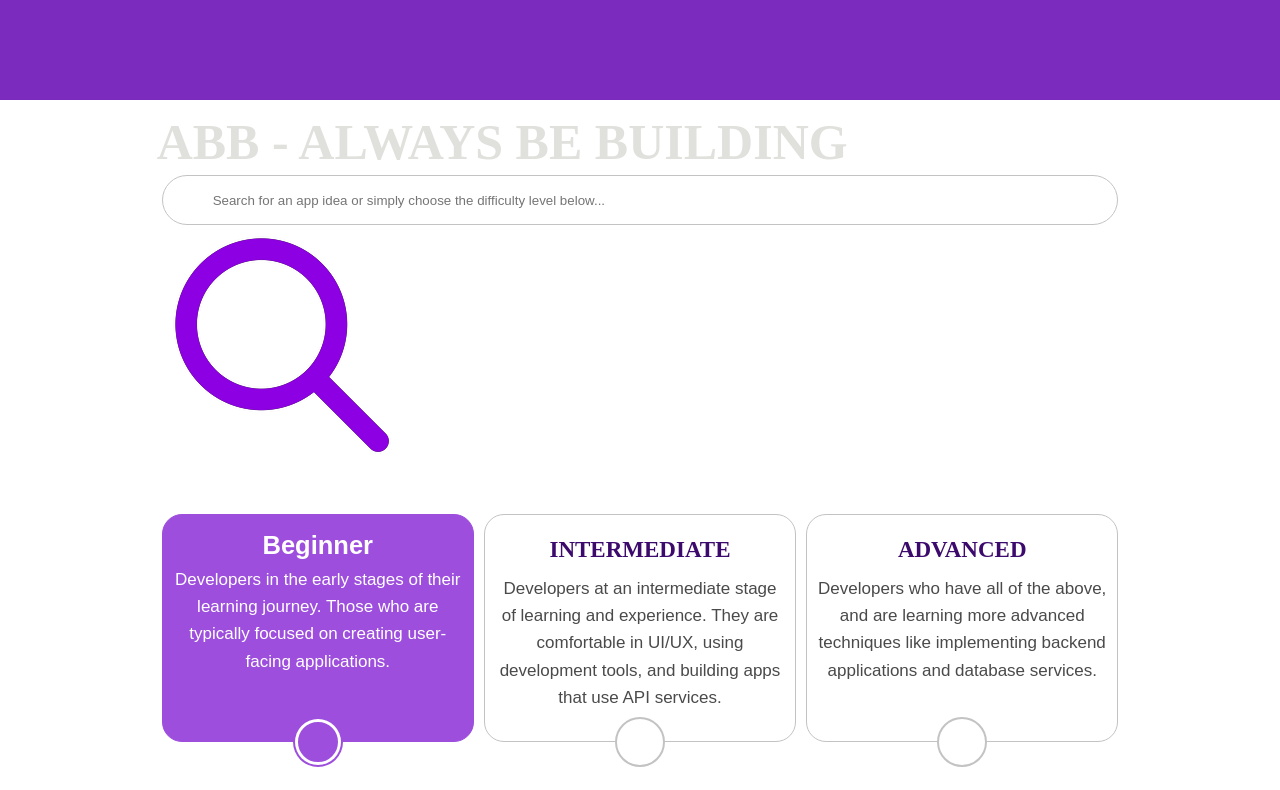
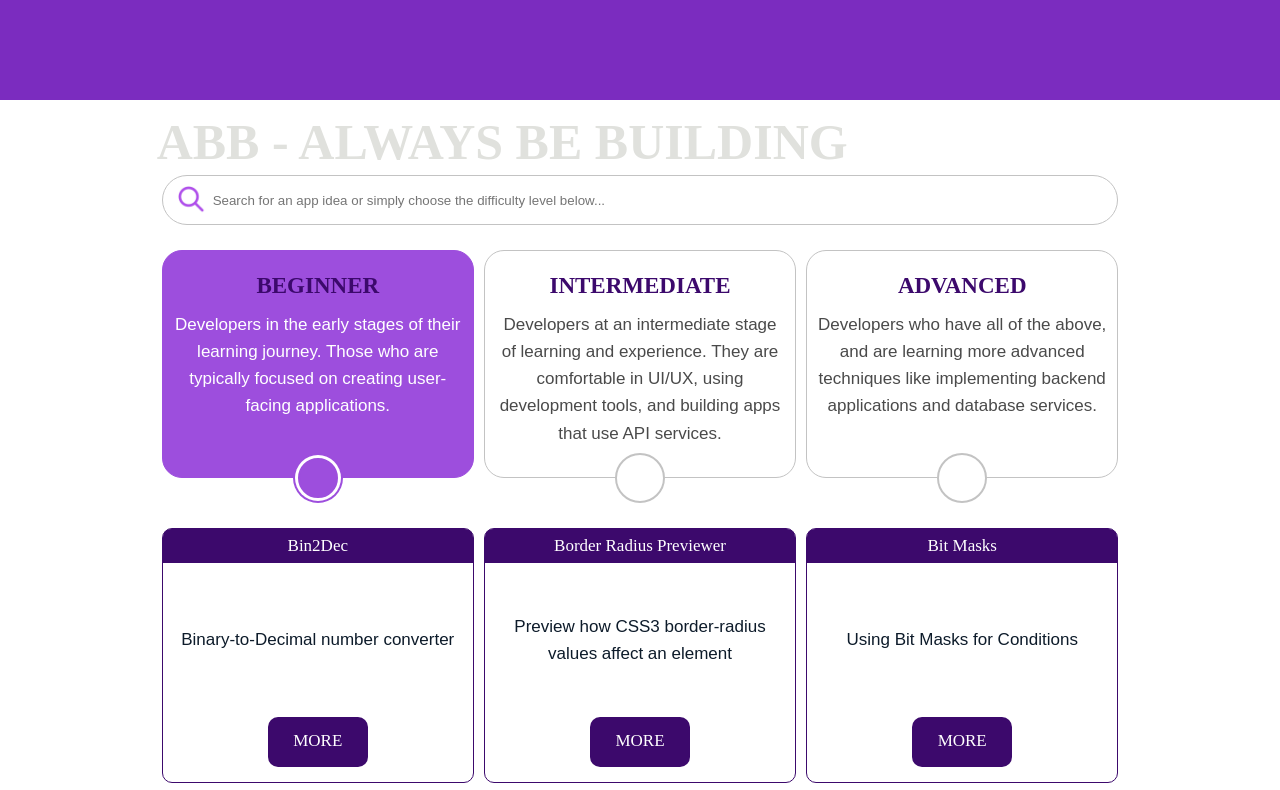
Before and after one commit to chingu-voyages/v38-geckos-team-04, a React (Create React App) app in the folder frontend/: page / in a window 1280 px wide. Shown: the top 790 px of the page. Built offline with nearby package versions, Linux system fonts and the light colour scheme; a web font is replaced by a local one.

Commit message:
Make changes according to the review

```diff
--- a/frontend/src/components/Main.js
+++ b/frontend/src/components/Main.js
@@ -1,10 +1,10 @@
-import { Fragment, useState }from 'react'
+import { Fragment }from 'react'
 import SearchForm from './SearchForm';
 import ResultsList from './ResultsList';
 import '../sass/components/main.scss';
 
 function Main() {
-    const [radioDifficulty, setRadioDifficulty] = useState('beginner');
+
 
 
 
@@ -12,8 +12,8 @@ function Main() {
         <Fragment>
             <main className='main'>
             <h1 className='heading-primary'>abb - always be building</h1>
-                <SearchForm radioDifficulty={radioDifficulty} setRadioDifficulty={setRadioDifficulty}/>
-                <ResultsList radioDifficulty={radioDifficulty}/>
+                <SearchForm />
+                <ResultsList />
             </main>
         </Fragment>
     )
--- a/frontend/src/components/ResultsList.js
+++ b/frontend/src/components/ResultsList.js
@@ -5,36 +5,42 @@ import Result from './Result';
 
 const appIdeas= [
         {
+            id: 1,
             name: "Bin2Dec",
             description: "Binary-to-Decimal number converter",
             link: "https://github.com/florinpop17/app-ideas/blob/master/Projects/1-Beginner/Bin2Dec-App.md",
             difficulty: "beginner",
         },
         {
+            id: 2,
             name: "Border Radius Previewer",
             description: "Preview how CSS3 border-radius values affect an element",
             link: "https://github.com/florinpop17/app-ideas/blob/master/Projects/1-Beginner/Border-Radius-Previewer.md",
             difficulty: "beginner",
         },
         {
+            id: 3,
             name: "Bit Masks",
             description: "Using Bit Masks for Conditions",
             link: "https://github.com/florinpop17/app-ideas/blob/master/Projects/2-Intermediate/Bit-Masks-App.md",
             difficulty: "intermediate",
         },
         {
+            id: 4,
             name: "Card Memory Game",
             description: "Memorize and match hidden images",
             link: "https://github.com/florinpop17/app-ideas/blob/master/Projects/2-Intermediate/Card-Memory-Game.md",
             difficulty: "intermediate",
         },
         {
+            id: 5,
             name: "Battleship Game Engine",
             description: "Create a callable engine to play the Battleship game",
             link: "https://github.com/florinpop17/app-ideas/blob/master/Projects/3-Advanced/Battleship-Game-Engine.md",
             difficulty: "advanced",
         },
         {
+            id: 6,
             name: "Shuffle Deck",
             description: "Evaluate different algorithms for shuffling a card deck",
             link: "https://github.com/florinpop17/app-ideas/blob/master/Projects/3-Advanced/Shuffle-Deck-App.md",
@@ -48,6 +54,7 @@ const ResultsList = () => (
             {appIdeas.map(app =>
 
                         <Result
+                            key={app.id}
                             name={app.name}
                             description={app.description}
                             link={app.link}
--- a/frontend/src/components/SearchForm.js
+++ b/frontend/src/components/SearchForm.js
@@ -1,15 +1,18 @@
-import { Fragment } from "react";
+import { Fragment, useState } from "react";
 import '../sass/components/searchform.scss';
 import '../sass/base/typography.scss';
 import icon from '../assets/search-icon.png';
 
-const SearchForm = ({radioDifficulty, setRadioDifficulty}) => (
+const SearchForm = () => {
+    const [radioDifficulty, setRadioDifficulty] = useState('beginner');
+
+    return (
     <Fragment>
          <div className="search-form">
             <div className="text-input-container">
-                <label for="name">Name</label>
+                <label htmlFor="name">Name</label>
                 <input type="text" id="name" name="name" placeholder="Search for an app idea or simply choose the difficulty level below..."/>
-                <img classNameName="search-icon" src={icon} alt="search"/>
+                <img className="search-icon" src={icon} alt="search"/>
             </div>
 
             <div className="radio-bar-container">
@@ -22,8 +25,8 @@ const SearchForm = ({radioDifficulty, setRadioDifficulty}) => (
                         checked={radioDifficulty === 'beginner'}
                         onClick={() => setRadioDifficulty('beginner')}
                     />
-                    <label for="beginner">
-                        <h2 classNameName="heading-secondary heading-radio">Beginner</h2>
+                    <label htmlFor="beginner">
+                        <h2 className="heading-secondary heading-radio">Beginner</h2>
                         <p>Developers in the early stages of their learning journey. Those who are typically focused on creating user-facing applications.</p>
                     </label>
                 </div>
@@ -36,7 +39,7 @@ const SearchForm = ({radioDifficulty, setRadioDifficulty}) => (
                         checked={radioDifficulty === 'intermediate'}
                         onClick={() => setRadioDifficulty('intermediate')}
                     />
-                    <label for="intermediate">
+                    <label htmlFor="intermediate">
                     <h2 className="heading-secondary heading-radio">Intermediate</h2>
                         <p>Developers at an intermediate stage of learning and experience. They are comfortable in UI/UX, using development tools, and building apps that use API services.</p>
                     </label>
@@ -50,7 +53,7 @@ const SearchForm = ({radioDifficulty, setRadioDifficulty}) => (
                         checked={radioDifficulty === 'advanced'}
                         onClick={() => setRadioDifficulty('advanced')}
                     />
-                    <label for="advanced">
+                    <label htmlFor="advanced">
                     <h2 className="heading-secondary heading-radio">Advanced</h2>
                         <p>Developers who have all of the above, and are learning more advanced techniques like implementing backend applications and database services.</p>
                     </label>
@@ -58,6 +61,6 @@ const SearchForm = ({radioDifficulty, setRadioDifficulty}) => (
             </div>
          </div>
     </Fragment>
-)
+)}
 
 export default SearchForm;
```
